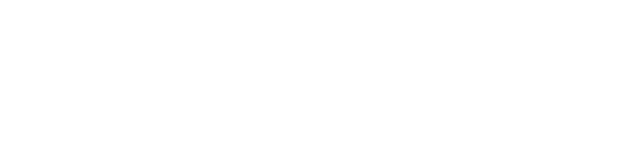
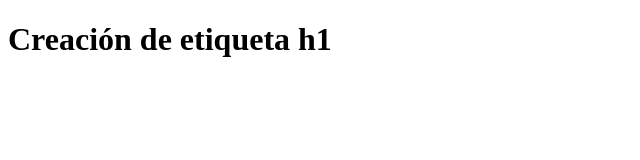
Before and after one commit to MaiKlaus/pruebagit, a plain HTML site: page index.html in a window 1280 px wide. Shown: the whole page, without its empty margins (0-640 px from the left). Drawn offline with Linux system fonts and the light colour scheme.

Commit message:
Se modificó el archivo index.html

```diff
--- a/index.html
+++ b/index.html
@@ -6,6 +6,6 @@
 	<title>Prueba de GIT</title>
 </head>
 <body>
-
+	<h1>Creación de etiqueta h1</h1>
 </body>
 </html>
```
